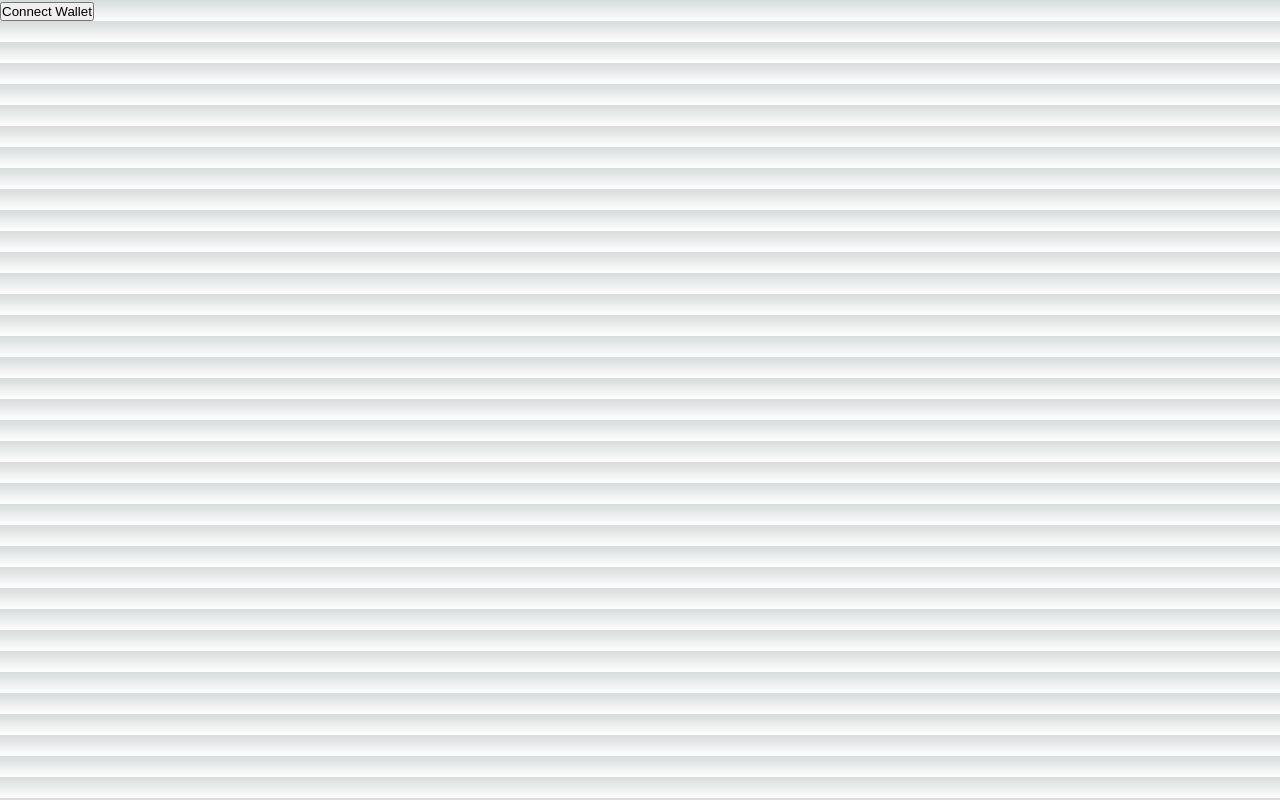
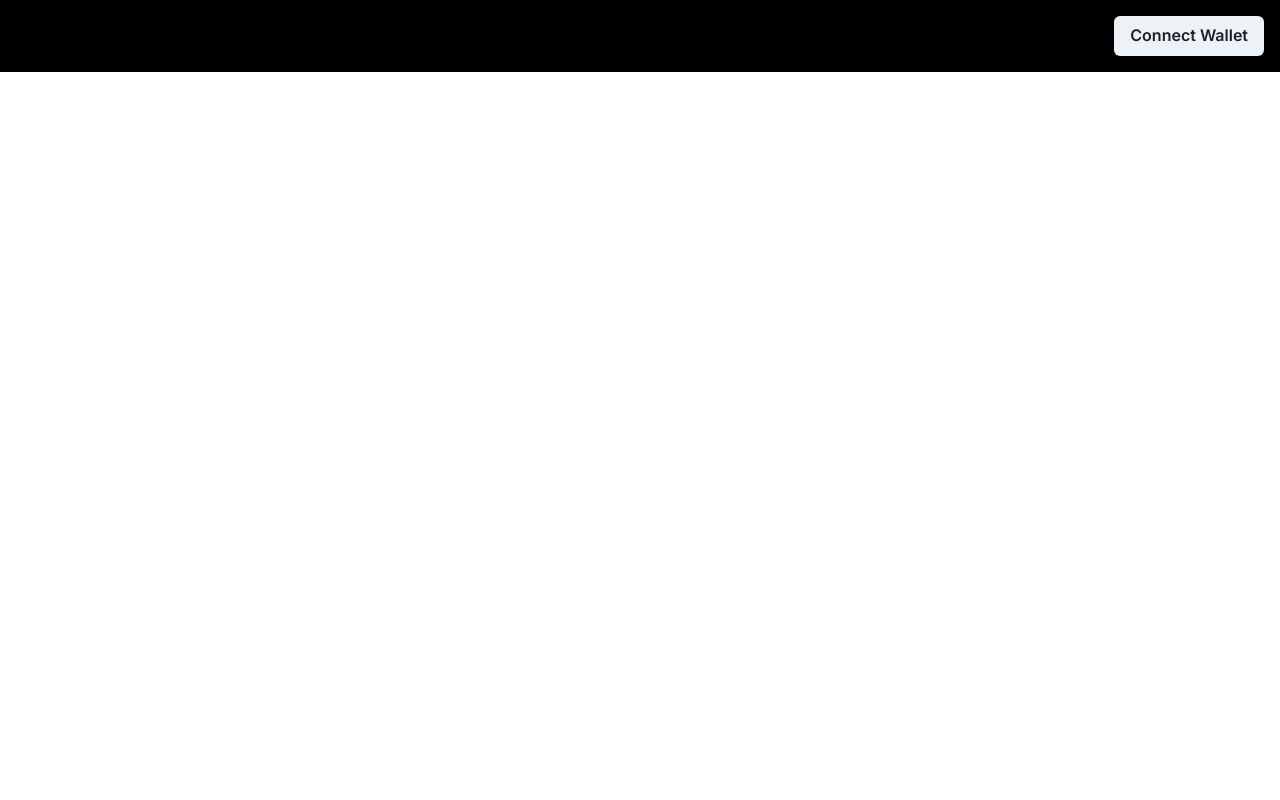
Before and after one commit to BitHighlander/keepkey-next-template2, a Next.js app: page / in a window 1280 px wide. Built offline with nearby package versions, Linux system fonts and the light colour scheme.

Commit message:
Keepkey Next Template , lets go

```diff
--- /dev/null
+++ b/src/app/components/ConnectKKButton.tsx
@@ -0,0 +1,46 @@
+"use client"
+
+import { useKeepKeyWallet } from "../contexts/WalletProvider";
+import { Button, Spinner } from "@chakra-ui/react";
+import { useState } from "react";
+
+export default function ConnectKK() {
+  const { connectWallet, disconnectWallet, keepkeyInstance } = useKeepKeyWallet();
+  const [isConnecting, setIsConnecting] = useState(false);
+
+  return (
+    <>
+      {
+        keepkeyInstance ? (
+          <Button
+            onClick={async () => {
+              try {
+                await disconnectWallet();
+              } catch (error) {
+                console.error(error);
+              }
+            }}
+          >
+            Disconnect Wallet
+          </Button>
+        ) : (
+          <Button
+            onClick={async () => {
+              try {
+                setIsConnecting(true);
+                await connectWallet();
+
+              } catch (error) {
+                console.error(error);
+              } finally {
+                setIsConnecting(false);
+              }
+            }}
+            leftIcon={isConnecting ? <Spinner size="sm" /> : undefined}
+          >
+            Connect Wallet
+          </Button>
+        )}
+    </>
+  );
+}
--- /dev/null
+++ b/src/app/components/Header.tsx
@@ -0,0 +1,21 @@
+import React from "react";
+import { Box, Flex, Spacer, Image } from "@chakra-ui/react";
+import ConnectKK from "./ConnectKKButton";
+
+
+
+const Header = () => {
+    return (
+        <Flex align="center" justify="space-between" p={4} bg="black">
+            <Box>
+                <Image src="/next.svg" alt="CoinMasters" />
+            </Box>
+            <Box>
+                <ConnectKK />
+            </Box>
+        </Flex>
+    );
+};
+
+
+export default Header;
--- a/src/app/page.tsx
+++ b/src/app/page.tsx
@@ -1,44 +1,14 @@
 "use client"
+import { ChakraProvider } from "@chakra-ui/react";
+import Header from "./components/Header";
 
-import { keepkeyWallet } from "@coinmasters/wallet-keepkey";
-import { useKeepKeyWallet } from "./contexts/WalletProvider";
 
 export default function Home() {
-  const { connectWallet, disconnectWallet, keepkeyInstance } = useKeepKeyWallet();
 
-  console.log(keepkeyInstance)
 
   return (
-    <div>
-      {
-        keepkeyInstance ? (
-          <button
-            onClick={async () => {
-              try {
-                await disconnectWallet();
-                console.log("Wallet disconnected");
-              } catch (error) {
-                console.error(error);
-              }
-            }}
-          >
-            Disconnect Wallet
-          </button>
-        ) : (
-          <button
-            onClick={async () => {
-              try {
-                await connectWallet();
-                console.log("Wallet connected");
-                console.log(keepkeyWallet);
-              } catch (error) {
-                console.error(error);
-              }
-            }}
-          >
-            Connect Wallet
-          </button>
-        )}
-    </div>
+    <ChakraProvider>
+      <Header />
+    </ChakraProvider>
   );
 }
```
